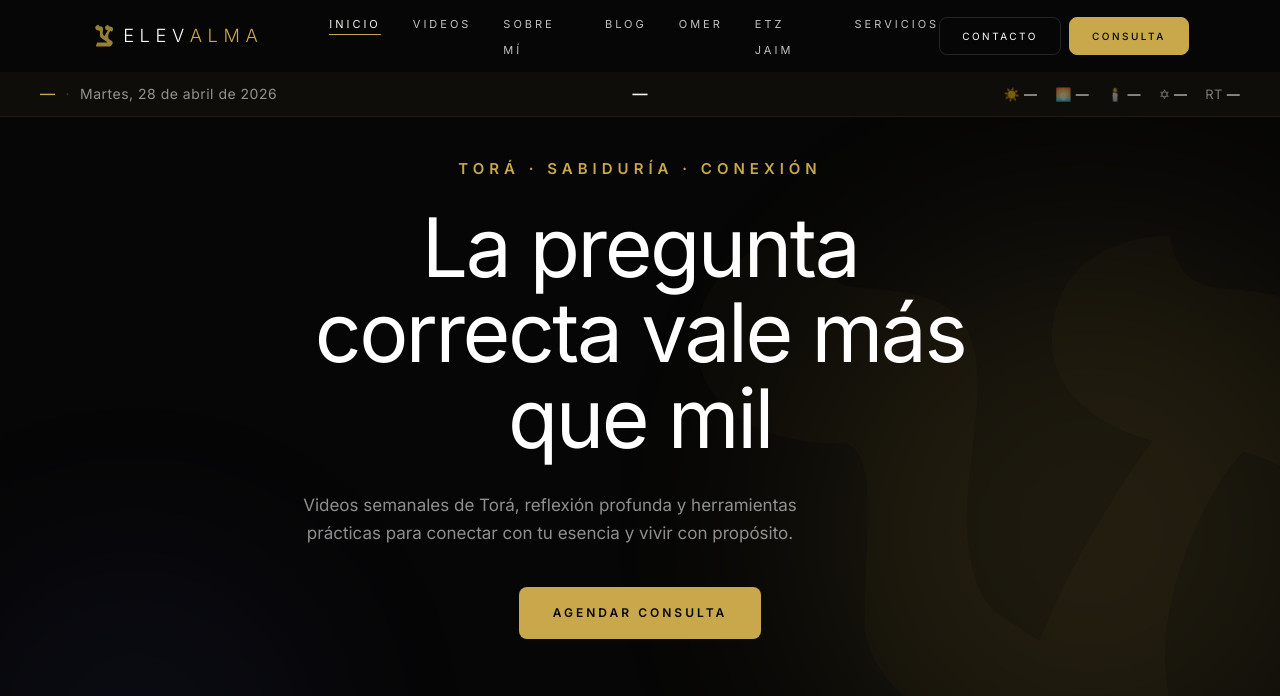
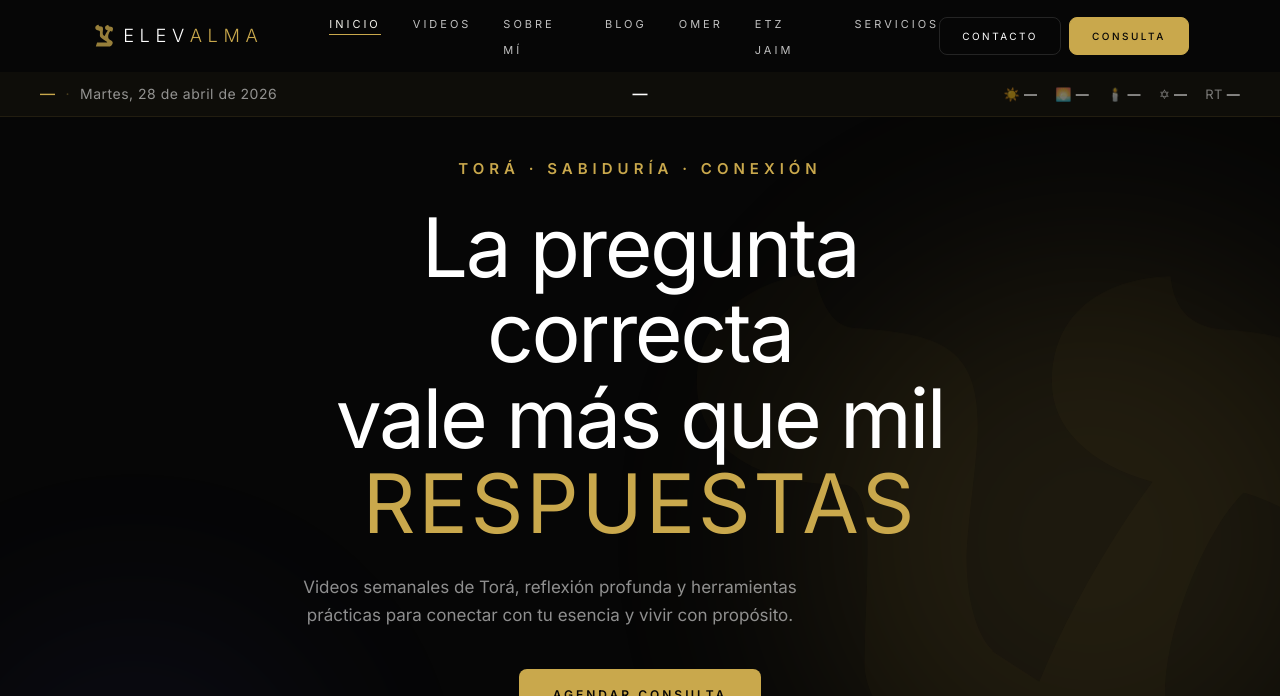
Before and after one commit to spenhos/elevalma-site, a Jekyll site: the page index.html, which Jekyll copies as it is, in a window 1280 px wide and 900 px high, cut to the strip 0-696 px from the top of the window. Built offline with Jekyll 4.4.1, drawn with Linux system fonts in a browser that asks for light colours.

```diff
--- a/index.html
+++ b/index.html
@@ -731,22 +731,22 @@
       'Eleva tu <em class="hero-keyword">ALMA</em>,<br>transforma tu vida',
       '¿Y si todo lo que crees de ti<br>está <em class="hero-keyword">INCOMPLETO</em>?',
       'Tu proceso de elevación<br>empieza <em class="hero-keyword">AQUÍ</em>',
-      '¿Estás viviendo<br>o solo <em class="hero-keyword">SOBREVIVIENDO</em>?',
-      'Sabiduría ancestral<br><em class="hero-keyword">TRANSFORMACIÓN</em> real',
-      'La pregunta correcta vale más<br>que mil <em class="hero-keyword">RESPUESTAS</em>',
+      '¿Estás viviendo<br>o solo <em class="hero-keyword">SOBREVIVES</em>?',
+      'Sabiduría ancestral,<br><em class="hero-keyword">CAMBIO</em> real',
+      'La pregunta correcta<br>vale más que mil <em class="hero-keyword">RESPUESTAS</em>',
       'Hay una versión más alta de ti<br><em class="hero-keyword">ENCUÉNTRALA</em>',
       'Lo que evitas enfrentar<br>te <em class="hero-keyword">DEFINE</em>',
       'Conecta con tu esencia<br>Vive con <em class="hero-keyword">PROPÓSITO</em>',
       'Lo que no cuestionas<br>te <em class="hero-keyword">CONTROLA</em>',
       '3,338 años de sabiduría<br>Una <em class="hero-keyword">VIDA</em> para aplicarla',
       'Tu <em class="hero-keyword">ALMA</em> sabe<br>Tu ego distrae',
-      'La Kabbalá no es mística<br>Es <em class="hero-keyword">AUTOCONOCIMIENTO</em>',
+      'La Kabbalá no es mística.<br>Es <em class="hero-keyword">CONÓCETE</em> a ti mismo',
       'Estudiar Toráh es mirarte<br>al <em class="hero-keyword">ESPEJO</em>',
       'Deja de buscar afuera<br>lo que ya está <em class="hero-keyword">DENTRO</em>',
       'No viniste a estar cómodo<br>Viniste a <em class="hero-keyword">DESPERTAR</em>',
       'Cada semana, una verdad<br>que te <em class="hero-keyword">TRANSFORMA</em>',
       'No busques respuestas<br>Busca mejores <em class="hero-keyword">PREGUNTAS</em>',
-      'Tu <em class="hero-keyword">ALMA</em> no necesita reparación<br>Necesita <em class="hero-keyword">REVELACIÓN</em>'
+      'Tu <em class="hero-keyword">ALMA</em> no necesita<br>reparación, necesita <em class="hero-keyword">REVELARSE</em>'
     ];
     var el = document.getElementById('hero-rotating');
     if(!el) return;
--- a/style.css
+++ b/style.css
@@ -323,7 +323,7 @@
 
 #hero-rotating {
   transition: opacity 2s ease;
-  height: 3.2em;
+  height: 4.2em;
   display: block;
   overflow: hidden;
 }
```
